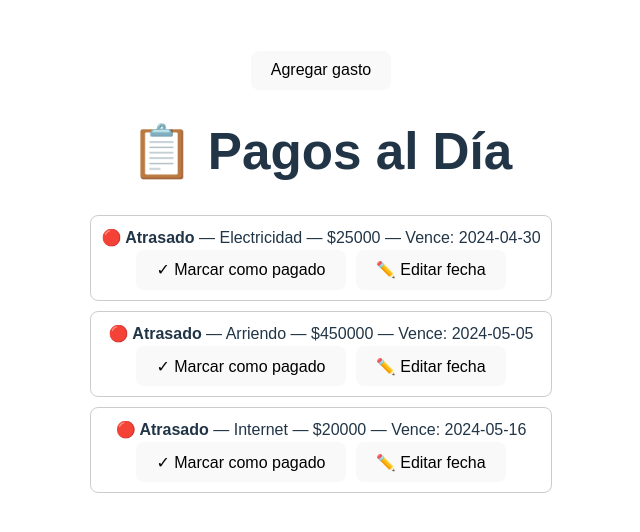
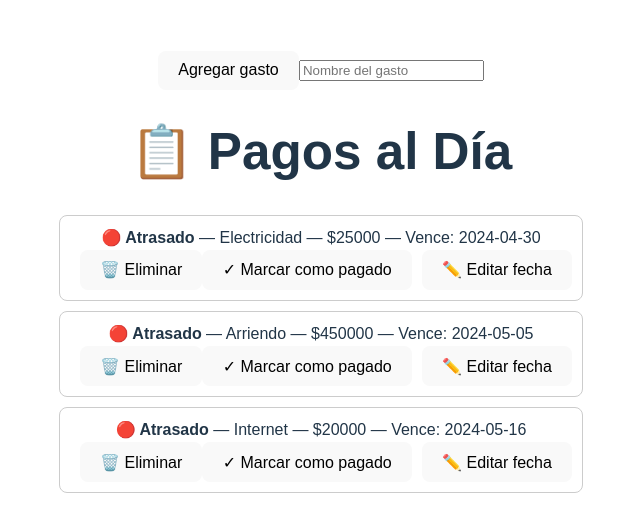
Before and after one commit to Kekomoya/pagos-al-dia, a React (Vite) app: page / in a window 1280 px wide. Shown: the part 120-652 px from the top of the page, without its empty margins (319-959 px from the left). Built offline with nearby package versions, Linux system fonts and the light colour scheme.

Commit message:
agrega botón eliminar gasto

```diff
--- a/src/App.jsx
+++ b/src/App.jsx
@@ -28,18 +28,44 @@ export default function App() {
     const diff = (fechaPago - hoy) / (1000 * 60 * 60 * 24);
     return diff <= 7 ? "🟡 Próximo" : "🔘 Futuro";
   };
+  const [nuevoGasto, setNuevoGasto] = useState("");
 
   return (
     <div style={{ padding: 20, fontFamily: "sans-serif" }}>
-    <button>Agregar gasto</button>
+    <button onClick={() => {
+  const nuevo = {
+    id: Date.now(),
+    nombre: nuevoGasto,
+    fecha: new Date().toISOString().split("T")[0],
+    monto: 0,
+    tipo: "Personal",
+    pagado: false
+  };
+  setPagos([...pagos, nuevo]);
+  setNuevoGasto("");
+}}>
+  Agregar gasto
+</button>
+
+    <input
+  type="text"
+  placeholder="Nombre del gasto"
+  value={nuevoGasto}
+  onChange={(e) => setNuevoGasto(e.target.value)}
+/>
+
       <h1>📋 Pagos al Día</h1>
       <ul style={{ listStyle: "none", padding: 0 }}>
         {pagos.map(pago => (
           <li key={pago.id} style={{ marginBottom: 10, padding: 10, border: "1px solid #ccc", borderRadius: 8 }}>
             <strong>{estadoPago(pago)}</strong> — {pago.nombre} — ${pago.monto} — Vence: {pago.fecha}
-            <br />
+            <br /><button onClick={() => setPagos(pagos.filter(p => p.id !== pago.id))} style={{ marginLeft: 10 }}>
+  🗑️ Eliminar
+</button>
+
             <button onClick={() => togglePagado(pago.id)}>✓ Marcar como {pago.pagado ? "no pagado" : "pagado"}</button>
             <button onClick={() => setFechaEditando(pago.id)} style={{ marginLeft: 10 }}>✏️ Editar fecha</button>
+
             {fechaEditando === pago.id && (
               <div>
                 <input
```
